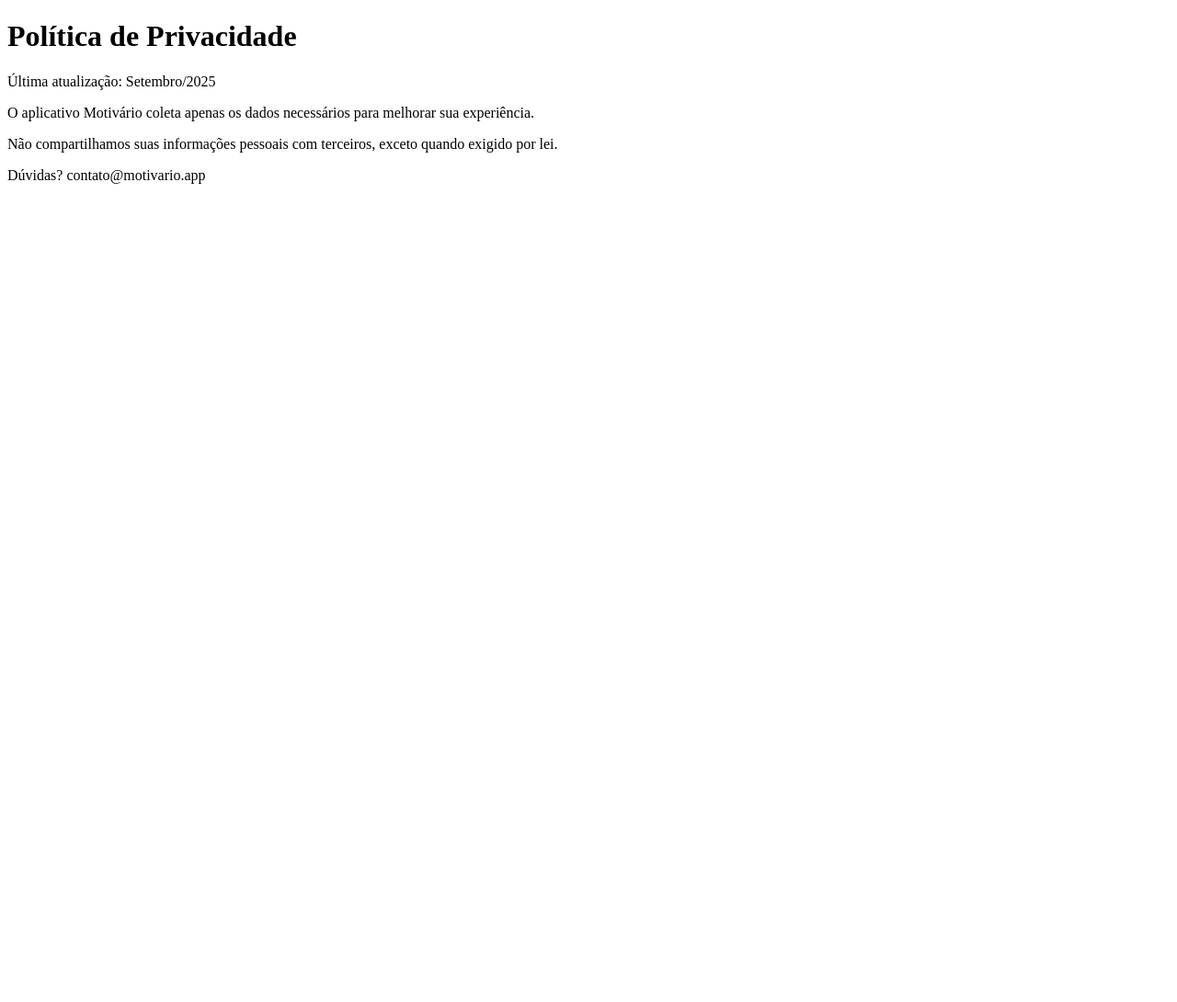
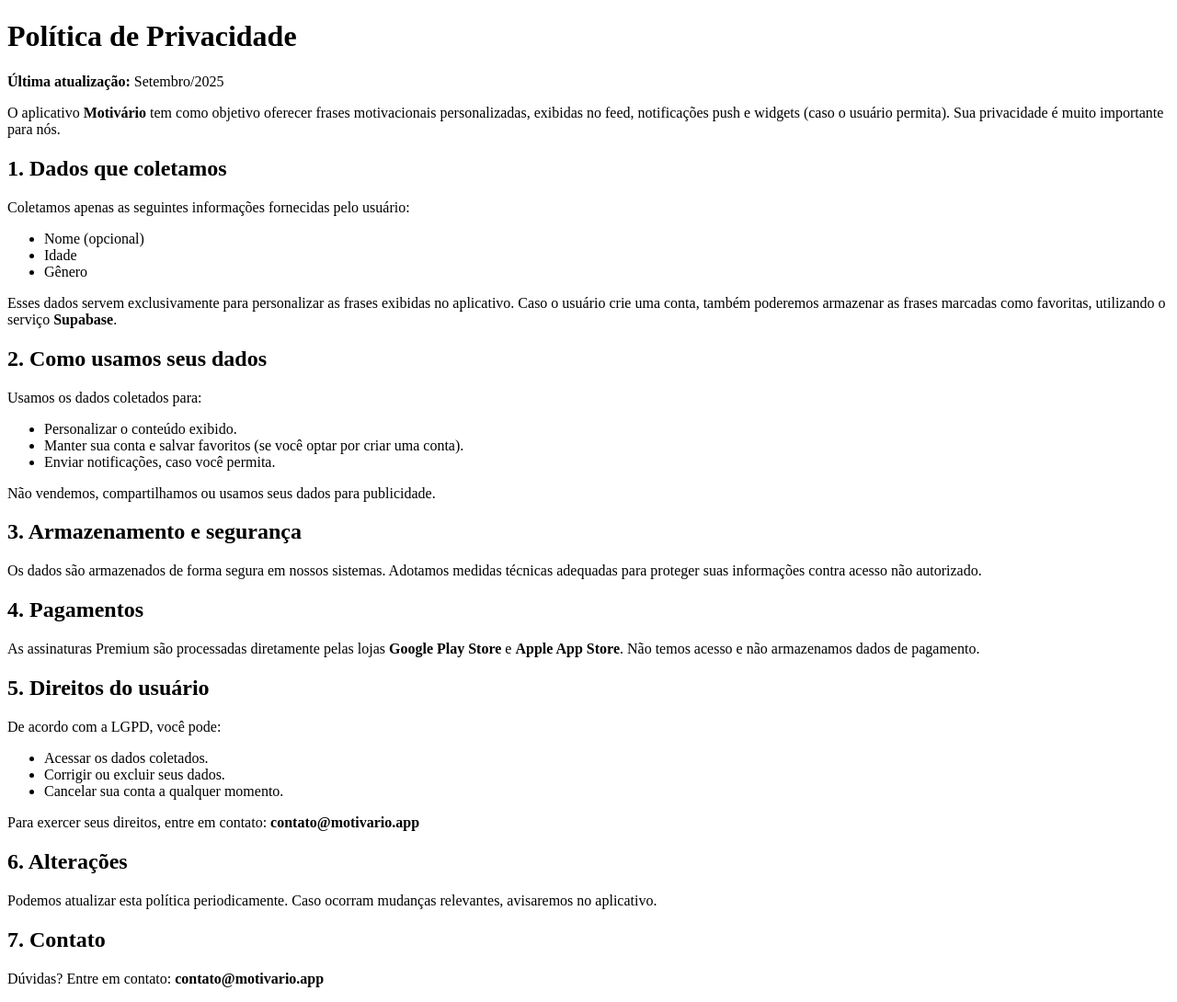
Before and after one commit to Thiagoweber/motivario-pages, a plain HTML site: page privacy/index.html in a window 1280 px wide. Shown: the whole page at 92% size. Before the commit the page ends 800 px from the top, so only its background shows below. Drawn offline with Linux system fonts and the light colour scheme.

Commit message:
Update index.html

```diff
--- a/privacy/index.html
+++ b/privacy/index.html
@@ -6,9 +6,47 @@
 </head>
 <body>
   <h1>Política de Privacidade</h1>
-  <p>Última atualização: Setembro/2025</p>
-  <p>O aplicativo Motivário coleta apenas os dados necessários para melhorar sua experiência.</p>
-  <p>Não compartilhamos suas informações pessoais com terceiros, exceto quando exigido por lei.</p>
-  <p>Dúvidas? contato@motivario.app</p>
+  <p><strong>Última atualização:</strong> Setembro/2025</p>
+
+  <p>O aplicativo <strong>Motivário</strong> tem como objetivo oferecer frases motivacionais personalizadas, exibidas no feed, notificações push e widgets (caso o usuário permita). Sua privacidade é muito importante para nós.</p>
+
+  <h2>1. Dados que coletamos</h2>
+  <p>Coletamos apenas as seguintes informações fornecidas pelo usuário:</p>
+  <ul>
+    <li>Nome (opcional)</li>
+    <li>Idade</li>
+    <li>Gênero</li>
+  </ul>
+  <p>Esses dados servem exclusivamente para personalizar as frases exibidas no aplicativo. Caso o usuário crie uma conta, também poderemos armazenar as frases marcadas como favoritas, utilizando o serviço <strong>Supabase</strong>.</p>
+
+  <h2>2. Como usamos seus dados</h2>
+  <p>Usamos os dados coletados para:</p>
+  <ul>
+    <li>Personalizar o conteúdo exibido.</li>
+    <li>Manter sua conta e salvar favoritos (se você optar por criar uma conta).</li>
+    <li>Enviar notificações, caso você permita.</li>
+  </ul>
+  <p>Não vendemos, compartilhamos ou usamos seus dados para publicidade.</p>
+
+  <h2>3. Armazenamento e segurança</h2>
+  <p>Os dados são armazenados de forma segura em nossos sistemas. Adotamos medidas técnicas adequadas para proteger suas informações contra acesso não autorizado.</p>
+
+  <h2>4. Pagamentos</h2>
+  <p>As assinaturas Premium são processadas diretamente pelas lojas <strong>Google Play Store</strong> e <strong>Apple App Store</strong>. Não temos acesso e não armazenamos dados de pagamento.</p>
+
+  <h2>5. Direitos do usuário</h2>
+  <p>De acordo com a LGPD, você pode:</p>
+  <ul>
+    <li>Acessar os dados coletados.</li>
+    <li>Corrigir ou excluir seus dados.</li>
+    <li>Cancelar sua conta a qualquer momento.</li>
+  </ul>
+  <p>Para exercer seus direitos, entre em contato: <strong>contato@motivario.app</strong></p>
+
+  <h2>6. Alterações</h2>
+  <p>Podemos atualizar esta política periodicamente. Caso ocorram mudanças relevantes, avisaremos no aplicativo.</p>
+
+  <h2>7. Contato</h2>
+  <p>Dúvidas? Entre em contato: <strong>contato@motivario.app</strong></p>
 </body>
 </html>
```
